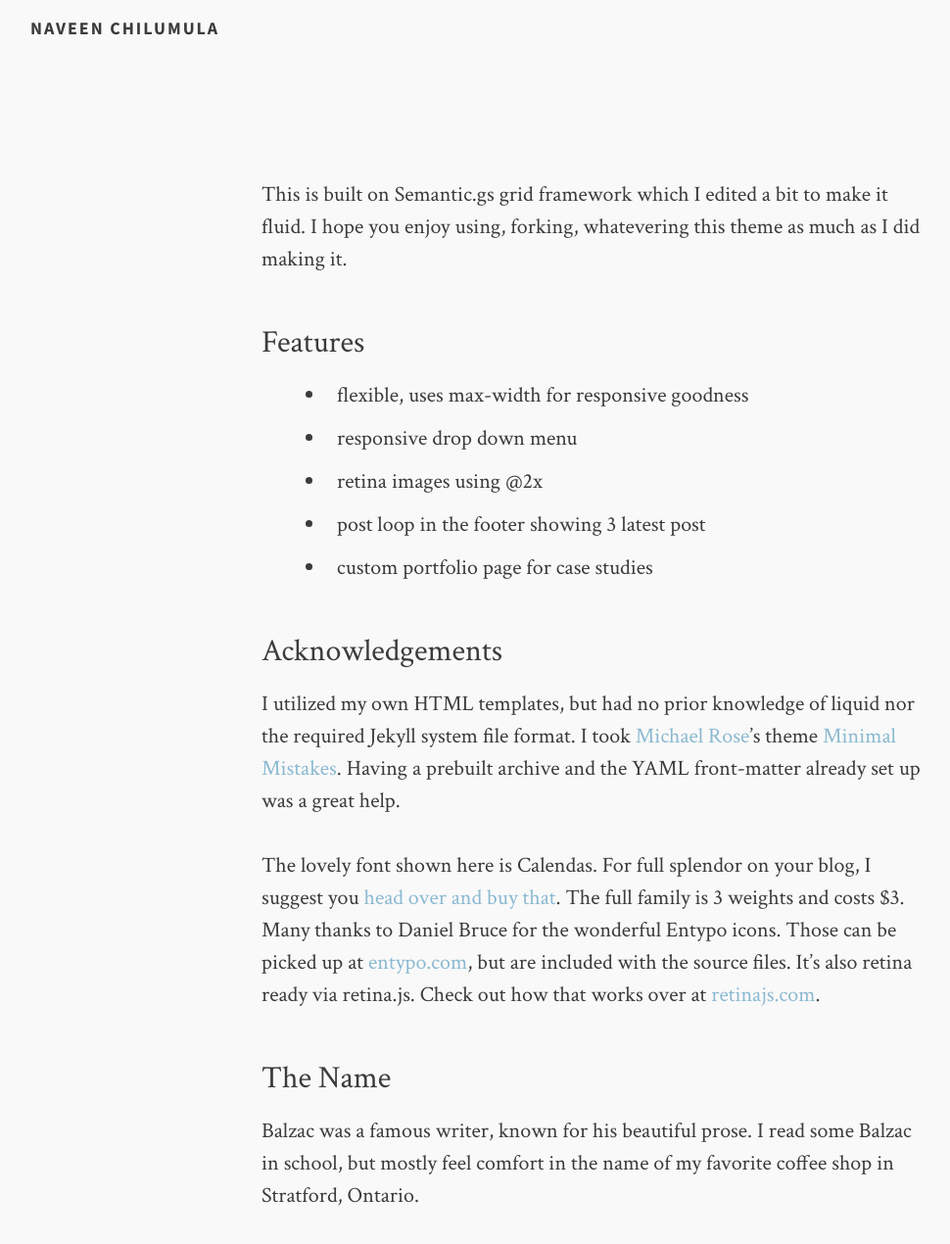
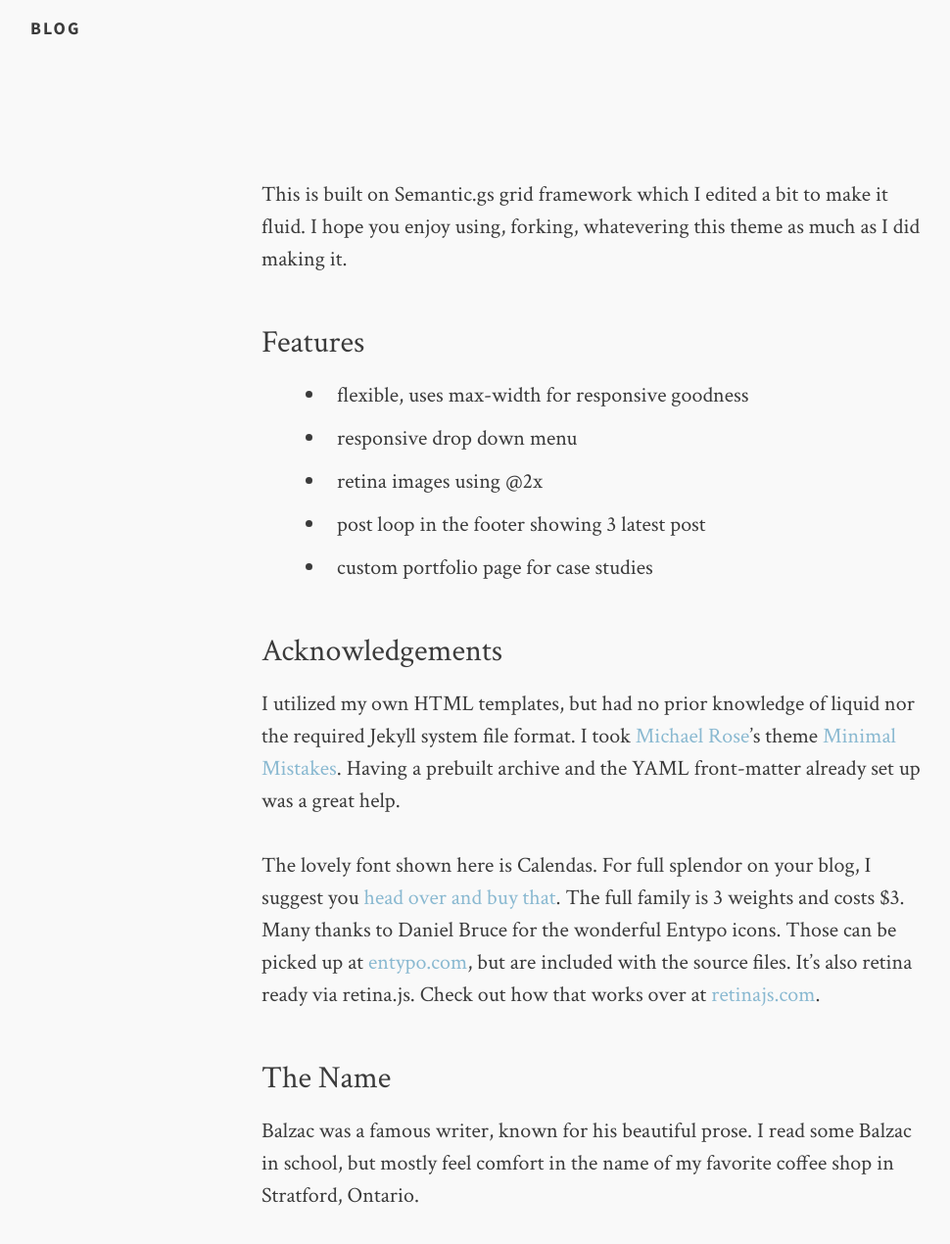
Before and after one commit to naveenrc/naveenrc.github.io, a Jekyll site: the page built from features.md, in a window 1280 px wide. Shown: the whole page at 98% size, without its empty margins (33-1003 px from the left). Built offline with Jekyll 4.4.1, drawn with Linux system fonts in a browser that asks for light colours; our own code applies the rules of GitHub Pages for plain Markdown files.

Commit message:
refactored

```diff
--- a/_config.yml
+++ b/_config.yml
@@ -1,6 +1,6 @@
-title:            Naveen Chilumula
-tagline:          N
-description:      About me
+title:            Blog
+#tagline:
+#description:      About me
 # canonical: https://naveenchilumula.com
 
 # Owner/author information
```
